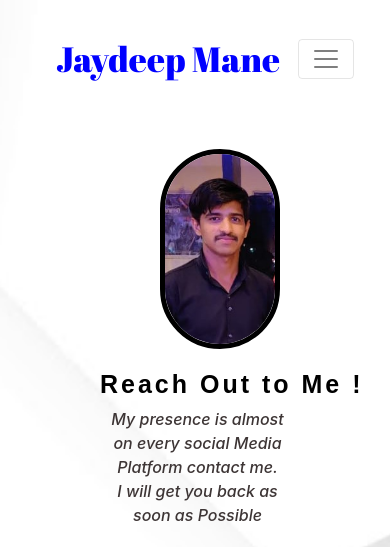
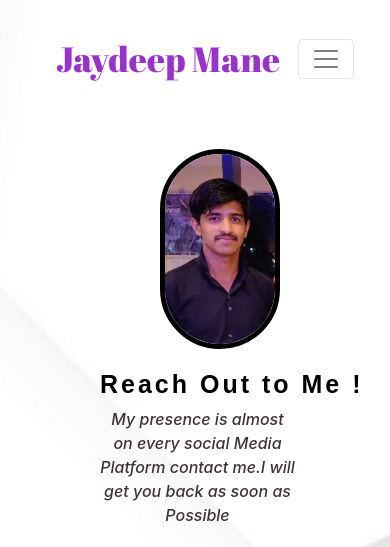
Before and after one commit to jaydeepmane4329/portfolio, a plain HTML site: page contact.html in a window 390 px wide. Shown: the top 547 px of the page. Drawn offline with nearby package versions, Linux system fonts and the light colour scheme; a web font is replaced by a local one.

Commit message:
save changes

```diff
--- a/contact.html
+++ b/contact.html
@@ -65,7 +65,7 @@
 <div class="content">
     <!-- heading -->
      <h1>Reach Out to Me !</h1>
-     <p> My presence is almost on every social Media Platform contact me. <br>I will get you back as soon as Possible  </p>
+     <p> My presence is almost on every social Media Platform contact me.I will get you back as soon as Possible  </p>
      <div class="icons">
          <!-- social media platform icons and their links -->
          <!-- colors defined in  inline  format-->
--- a/style4.css
+++ b/style4.css
@@ -306,6 +306,7 @@ footer i{
     }
     .navbar-nav{
         font-size: 18px;
+        width: 100%;
     }
     .nav-link {
         color:black !important;
@@ -317,7 +318,7 @@ footer i{
     }
     .navbar-brand{
         font-size: 35px;
-        margin-left: 20px;
-        color: blue !important;
+        /* margin-left: 20px; */
+        color: darkorchid !important;
     }
 }
```
